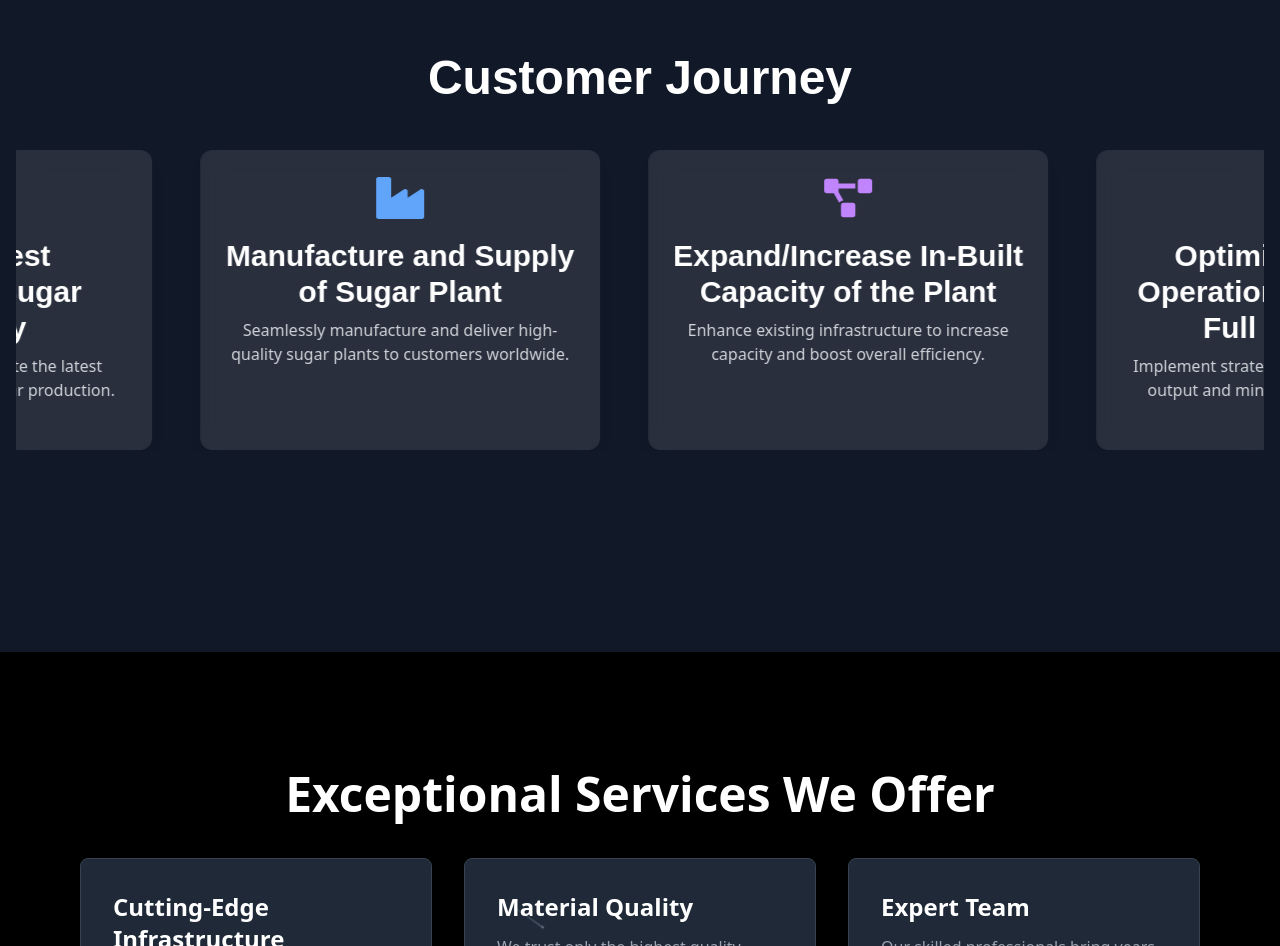
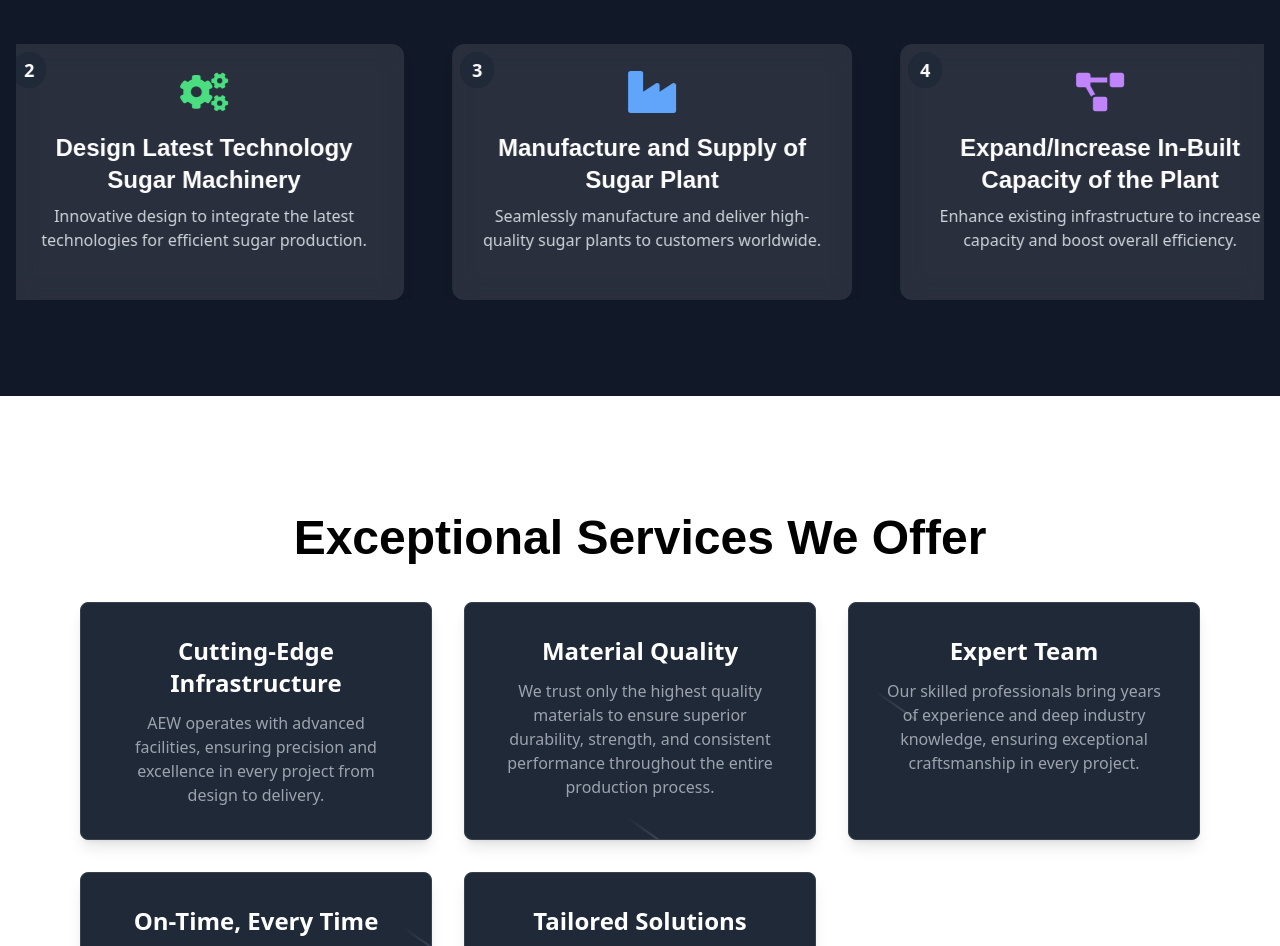
Before and after one commit to drjvtlkr/apexenggtech, a Next.js app: page / in a window 1280 px wide. Shown: the part 3026-3972 px from the top of the page. Built offline with nearby package versions, Linux system fonts and the light colour scheme; no server answers; a web font is replaced by a local one.

Commit message:
changes in the home page

```diff
--- a/components/CustomerJourney1.tsx
+++ b/components/CustomerJourney1.tsx
@@ -60,24 +60,38 @@ const CustomerJourney: React.FC = () => {
     gsap.to(timeline, {
       xPercent: -50,
       repeat: -1,
-      duration: 25,
+      duration: 38,
       ease: "linear",
     });
   }, []);
 
   return (
-    <div className="relative w-full min-h-screen flex flex-col items-center justify-center bg-gray-900 text-white py-16 px-4 overflow-hidden">
-      <h1 className="text-center text-3xl md:text-4xl lg:text-5xl font-bold mb-12">Customer Journey</h1>
+    <div className="relative w-full h-full flex flex-col items-center justify-center bg-gray-900 text-white py-12 md:py-16 lg:py-24 px-4 overflow-hidden">
+      <h1 className="text-center text-3xl md:text-4xl lg:text-5xl font-bold mb-12">
+        Customer Journey
+      </h1>
       <div className="relative w-full flex items-center overflow-hidden">
         <div ref={timelineRef} className="flex gap-12 w-max">
           {[...journeySteps, ...journeySteps].map((step, index) => (
             <div
               key={index}
-              className="w-[300px] md:w-[350px] lg:w-[400px] bg-white bg-opacity-10 rounded-xl p-6 shadow-lg backdrop-blur-md flex flex-col items-center text-center"
+              className="w-[300px] md:w-[350px] lg:w-[400px] bg-white bg-opacity-10 rounded-xl p-6 shadow-lg backdrop-blur-md flex flex-col items-center text-center relative"
             >
+              {/* Step Number */}
+              <span className="absolute top-2 left-2 bg-gray-800 text-white text-lg font-bold px-3 py-1 rounded-full font-sans">
+                {(index % journeySteps.length) + 1}
+              </span>
+
+              {/* Icon */}
               <div className="mb-4">{step.icon}</div>
-              <h3 className="text-3xl font-semibold">{step.title}</h3>
-              <p className="text-gray-300 mt-2 font-sans text-md">{step.description}</p>
+
+              {/* Title */}
+              <h3 className="text-2xl font-semibold">{step.title}</h3>
+
+              {/* Description */}
+              <p className="text-gray-300 mt-2 font-sans text-md">
+                {step.description}
+              </p>
             </div>
           ))}
         </div>
--- a/components/Services.jsx
+++ b/components/Services.jsx
@@ -53,18 +53,18 @@ const Meteors = ({ number = 10, className }) => {
 
 const Services = () => {
   return (
-    <div className="min-h-screen bg-black flex flex-col items-center justify-center px-4 sm:px-6 md:px-12 lg:px-20 relative overflow-hidden font-sans py-12">
-      <h1 className="text-3xl sm:text-4xl lg:text-5xl font-bold text-center mb-6 sm:mb-8 lg:mb-10 text-white relative inline-block">
+    <div className="min-h-screen bg-white flex flex-col items-center justify-center px-4 sm:px-6 md:px-12 lg:px-20 relative overflow-hidden  py-12">
+      <h1 className="text-3xl sm:text-4xl lg:text-5xl font-bold text-center mb-6 sm:mb-8 lg:mb-10 text-black relative inline-block">
         Exceptional Services We Offer
       </h1>
-      <div className="grid grid-cols-1 sm:grid-cols-2 lg:grid-cols-3 gap-6 sm:gap-8 w-full max-w-4xl sm:max-w-5xl lg:max-w-6xl">
+      <div className="grid grid-cols-1 sm:grid-cols-2 lg:grid-cols-3 gap-6 sm:gap-8 w-full max-w-4xl sm:max-w-5xl lg:max-w-6xl text-center">
         {servicesData.map((service, index) => (
           <motion.div
             key={index}
             initial={{ opacity: 0, y: 20 }}
             animate={{ opacity: 1, y: 0 }}
             transition={{ duration: 0.5, delay: index * 0.2 }}
-            whileHover={{ scale: 1.05, backgroundColor: "#1f2937", color: "#fff" }}
+            whileHover={{ backgroundColor: "#1f2937", color: "#fff" }}
             className="relative bg-gray-800 text-white shadow-lg rounded-lg p-4 sm:p-6 lg:p-8 transform transition-all duration-300 border border-gray-700 hover:shadow-2xl hover:border-blue-500 font-sans overflow-hidden"
           >
             <Meteors number={3} className="opacity-20" />
```
